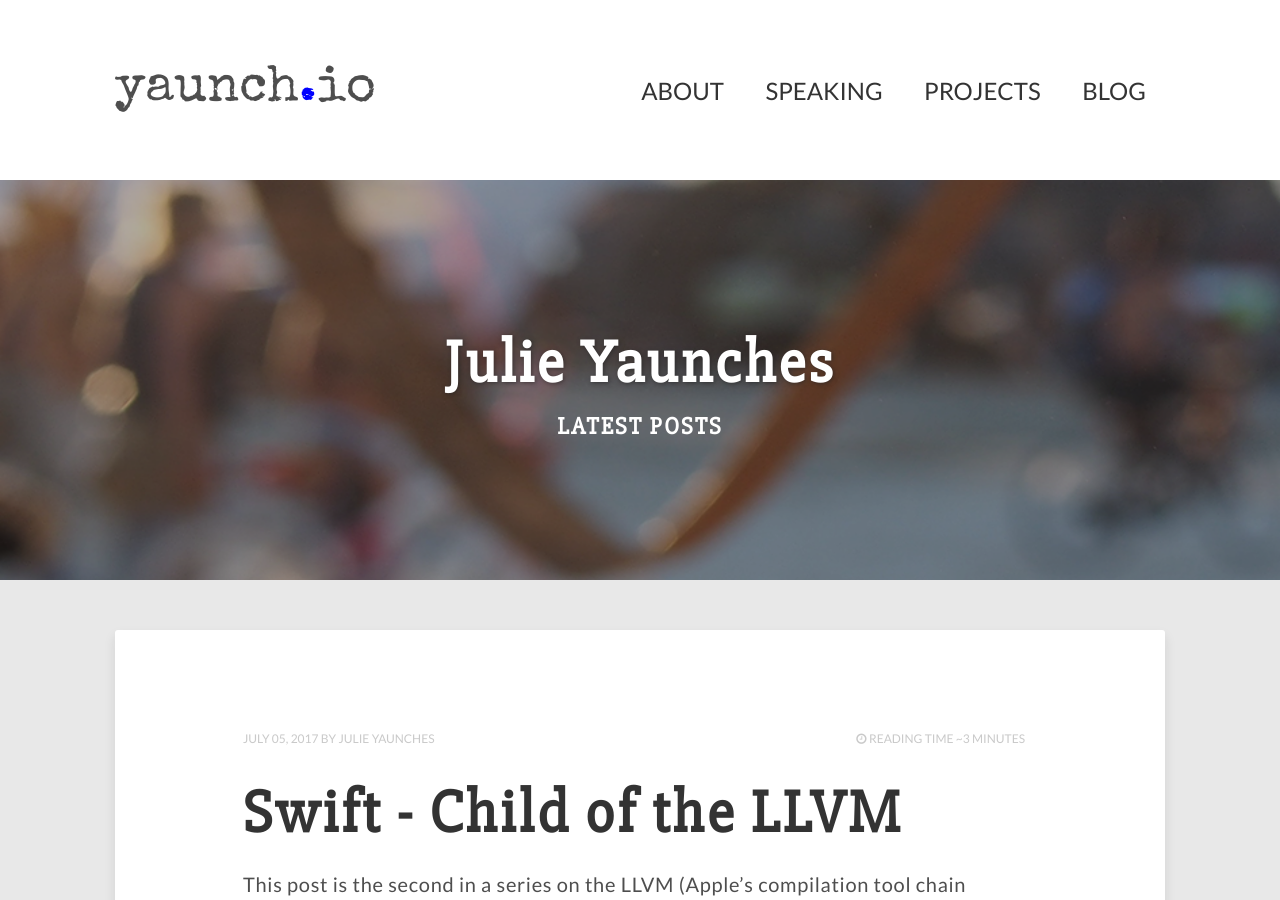
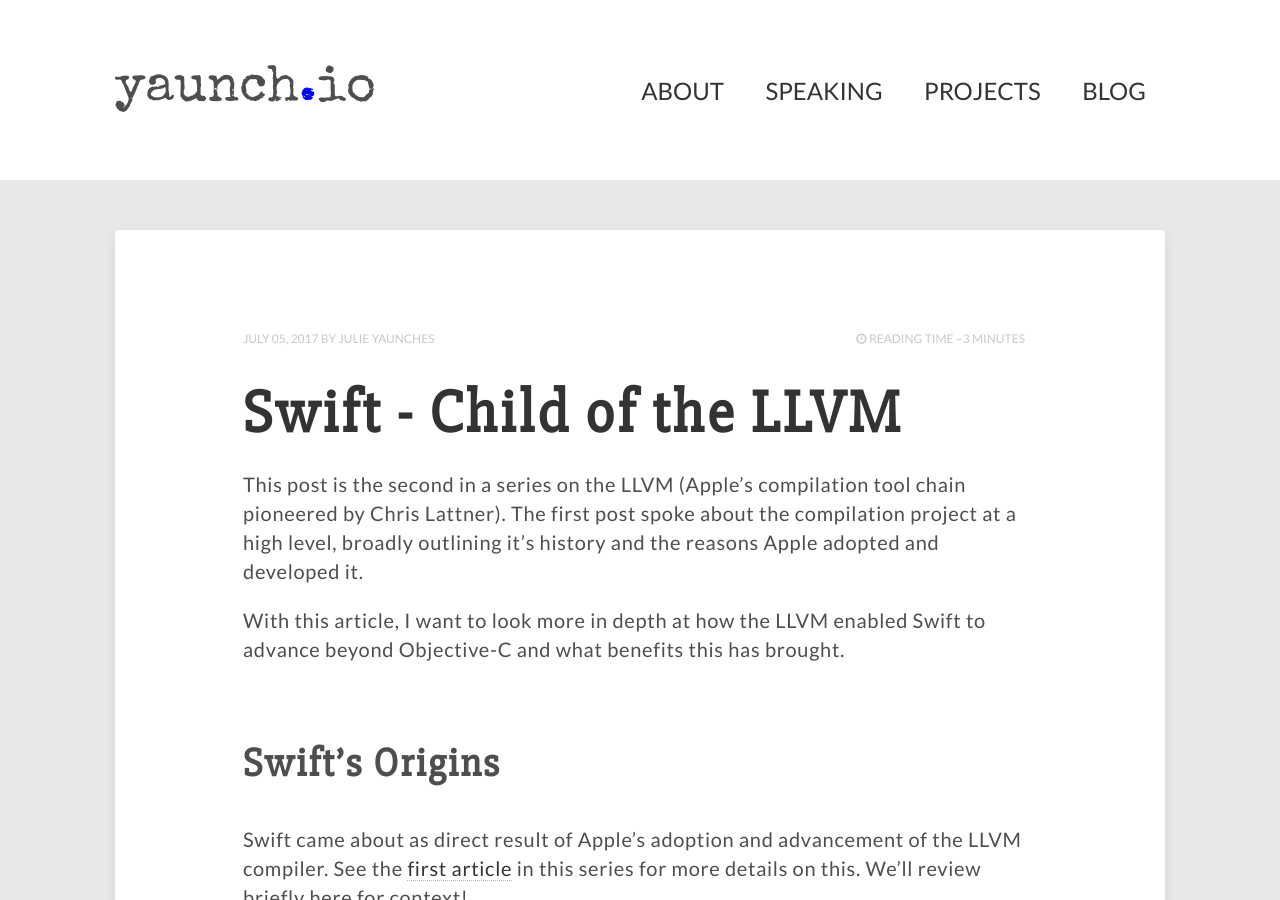
Before and after one commit to jyaunches/jyaunches.github.io, a Jekyll site: the page built from index.html, in a window 1280 px wide and 900 px high. Built offline with Jekyll 4.4.1, drawn with Linux system fonts in a browser that asks for light colours; nearby versions of some CDN libraries; the list of posts is cut into pages by our own code.

Commit message:
Removing header image from post-index.. the default layout.

```diff
--- a/_layouts/post-index.html
+++ b/_layouts/post-index.html
@@ -12,21 +12,6 @@
 {% include browser-upgrade.html %}
 {% include header.html %}
 
-<div class="entry-header">
-  {% if page.image.credit %}<div class="image-credit">Image source: <a href="{{ page.image.creditlink }}">{{ page.image.credit }}</a></div><!-- /.image-credit -->{% endif %}
-  {% if page.image.feature %}
-    <div class="entry-image">
-      <img src="{{ site.url }}/images/{{ page.image.feature }}" alt="{{ page.title }}">
-    </div><!-- /.entry-image -->
-  {% endif %}
-  <div class="header-title">
-    <div class="header-title-wrap">
-      <h1>{{ site.title }}</h1>
-      <h2>{{ page.title }}</h2>
-    </div><!-- /.header-title-wrap -->
-  </div><!-- /.header-title -->
-</div><!-- /.entry-header -->
-
 <div id="main" role="main">
   {{ content }}
 </div><!-- /#main -->
```
